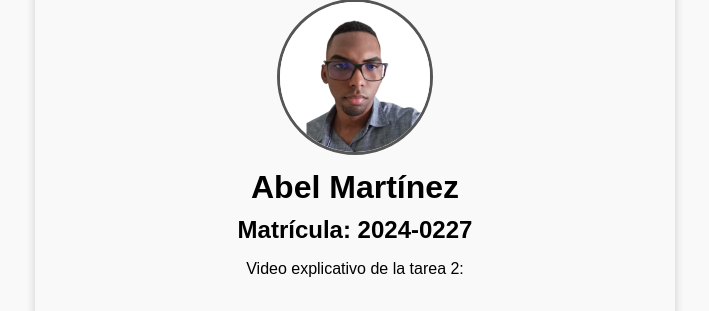
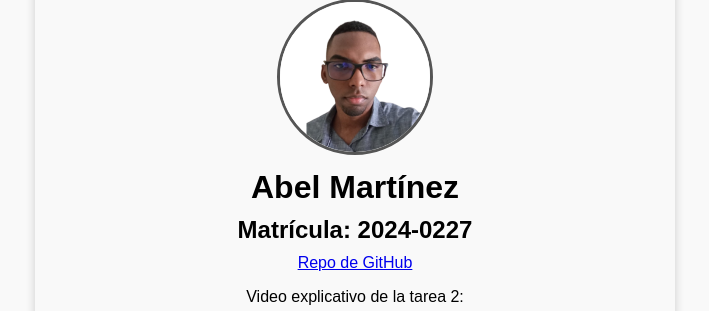
Before and after one commit to abelmartinez04/Programacion-Web, a PHP site: page /acerca.php in a window 1280 px wide. Shown: the part 51-362 px from the top of the page, without its empty margins (285-994 px from the left). Run offline with PHP 8.4, Linux system fonts and the light colour scheme.

Commit message:
una cosilla extra

```diff
--- a/tarea6/acerca.php
+++ b/tarea6/acerca.php
@@ -49,6 +49,7 @@
     <img src="uploads/mi_foto.png" alt="Foto de Abel Martinez" />
     <h1>Abel Martínez</h1>
     <h2>Matrícula: 2024-0227</h2>
+    <a href="https://github.com/abelmartinez04/Programacion-Web/tree/main/tarea6" target="_blank">Repo de GitHub</a>
     <p>Video explicativo de la tarea 2:</p>
     <iframe src="https://www.youtube.com/embed/42W_V_FLYrI" allowfullscreen></iframe>
 
```
